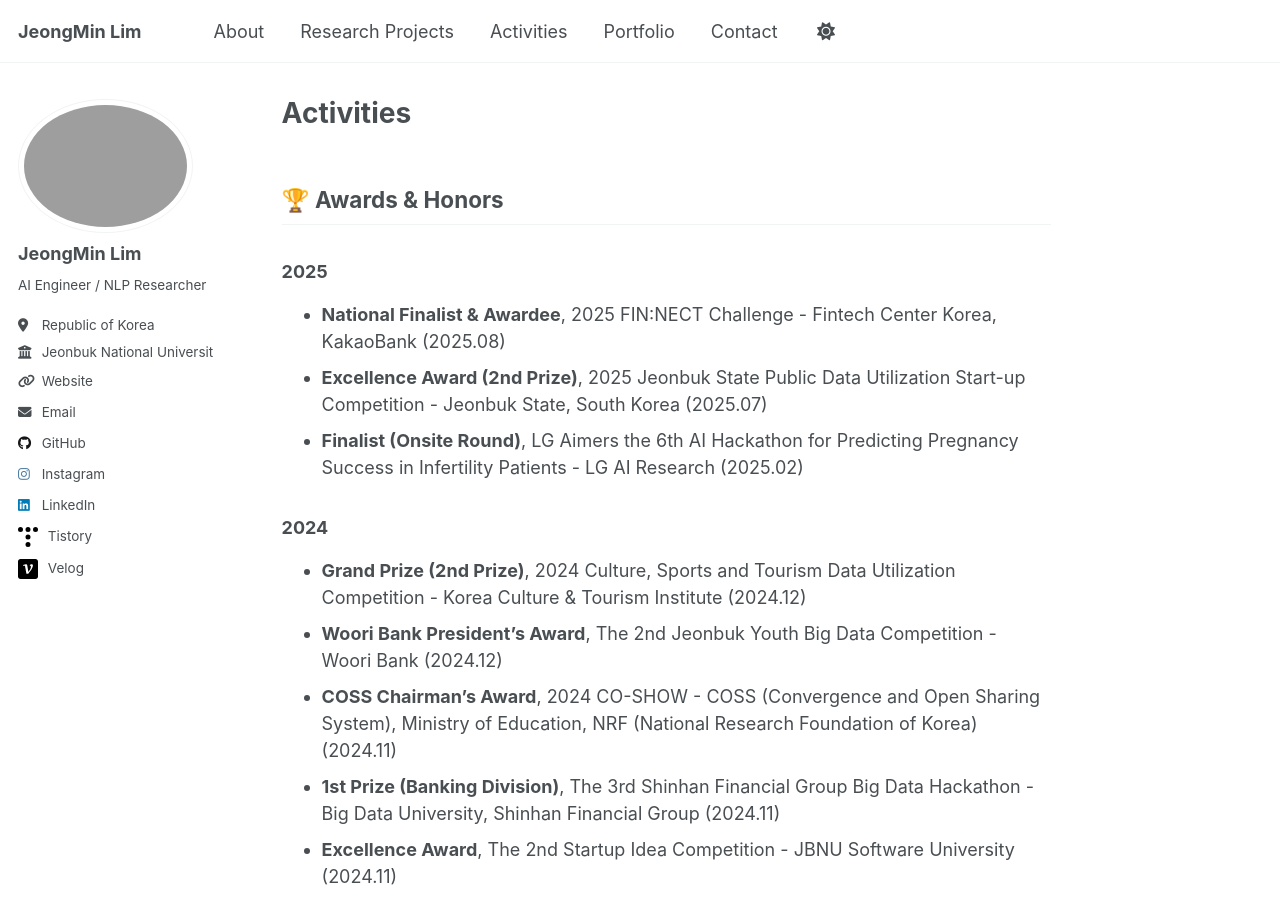
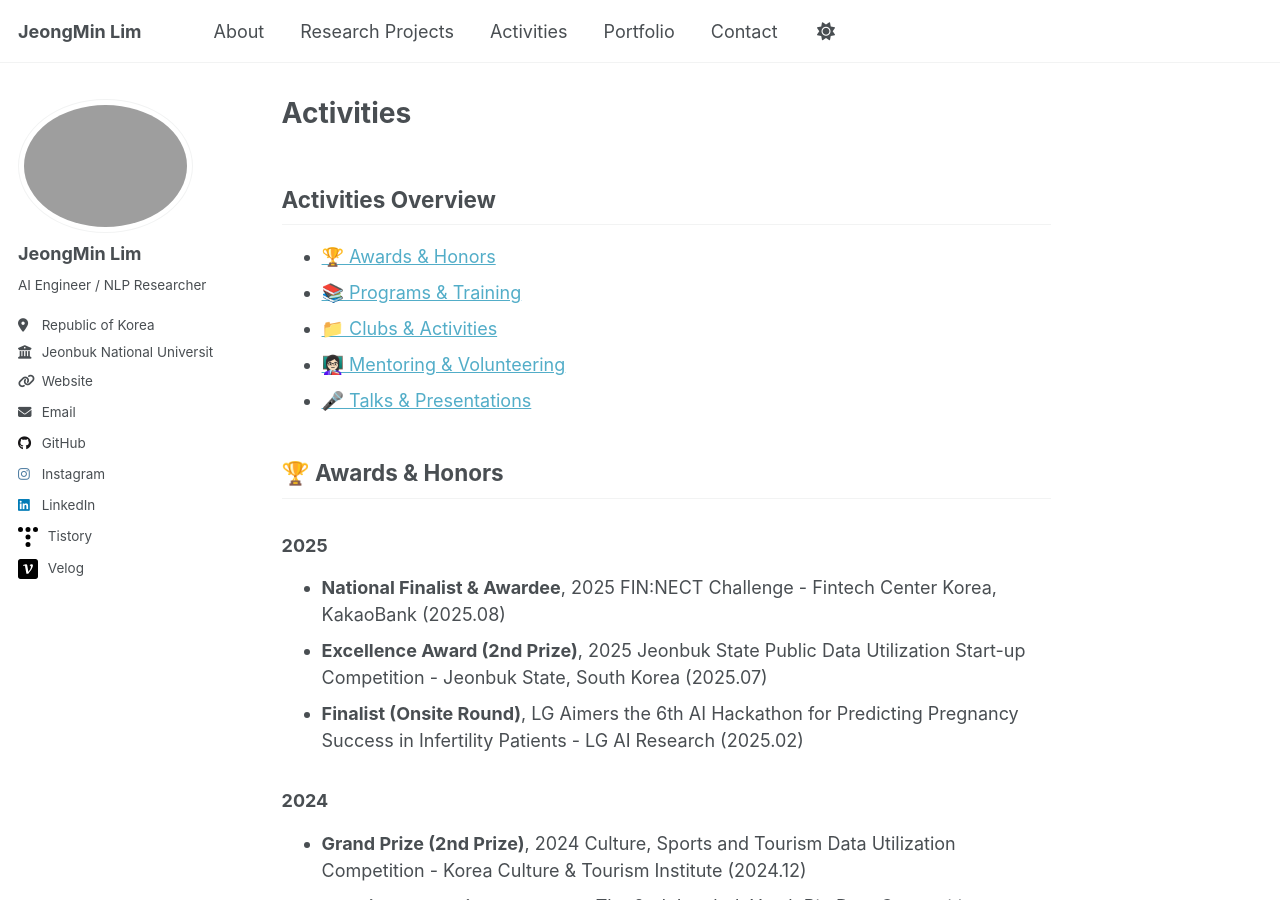
Before and after one commit to JeongMinIsBest/JeongMinIsBest.github.io, a Jekyll site: the page built from _pages/activities.md, in a window 1280 px wide and 900 px high. Built offline with Jekyll 4.4.1, drawn with Linux system fonts in a browser that asks for light colours; a script that is not in the unit is left out.

Commit message:
✅ TOC + 세부 섹션 구분

```diff
--- a/_pages/activities.md
+++ b/_pages/activities.md
@@ -3,6 +3,14 @@ permalink: /activities/
 title: "Activities"
 author_profile: true
 ---
+
+## Activities Overview
+- [🏆 Awards & Honors](#-awards--honors)
+- [📚 Programs & Training](#-programs--training)
+- [📁 Clubs & Activities](#-clubs--activities)
+- [👩🏻‍🏫 Mentoring & Volunteering](#-mentoring--volunteering)
+- [🎤 Talks & Presentations](#-talks--presentations)
+<br/>
 
 ## 🏆 Awards & Honors
 
```
